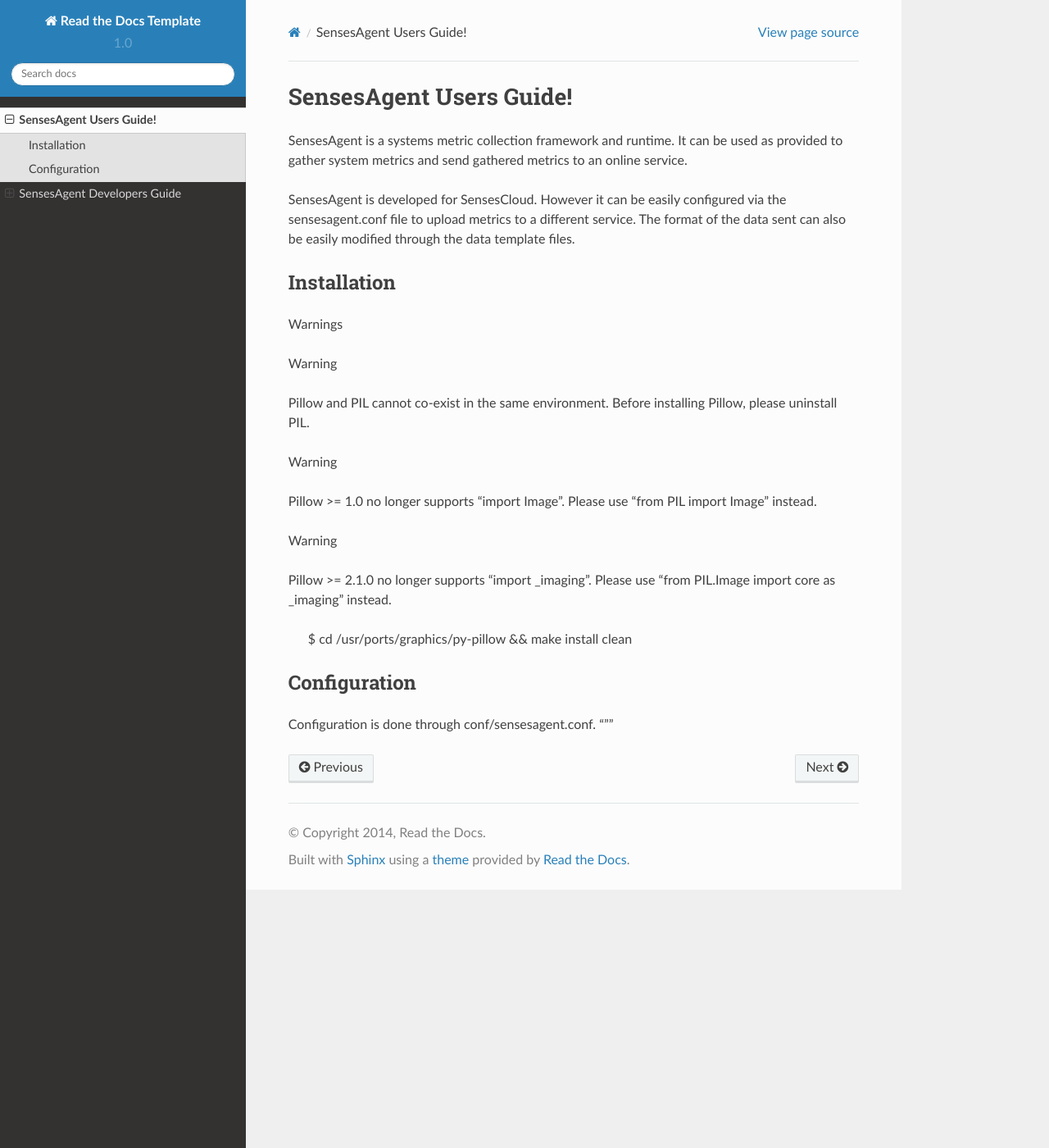
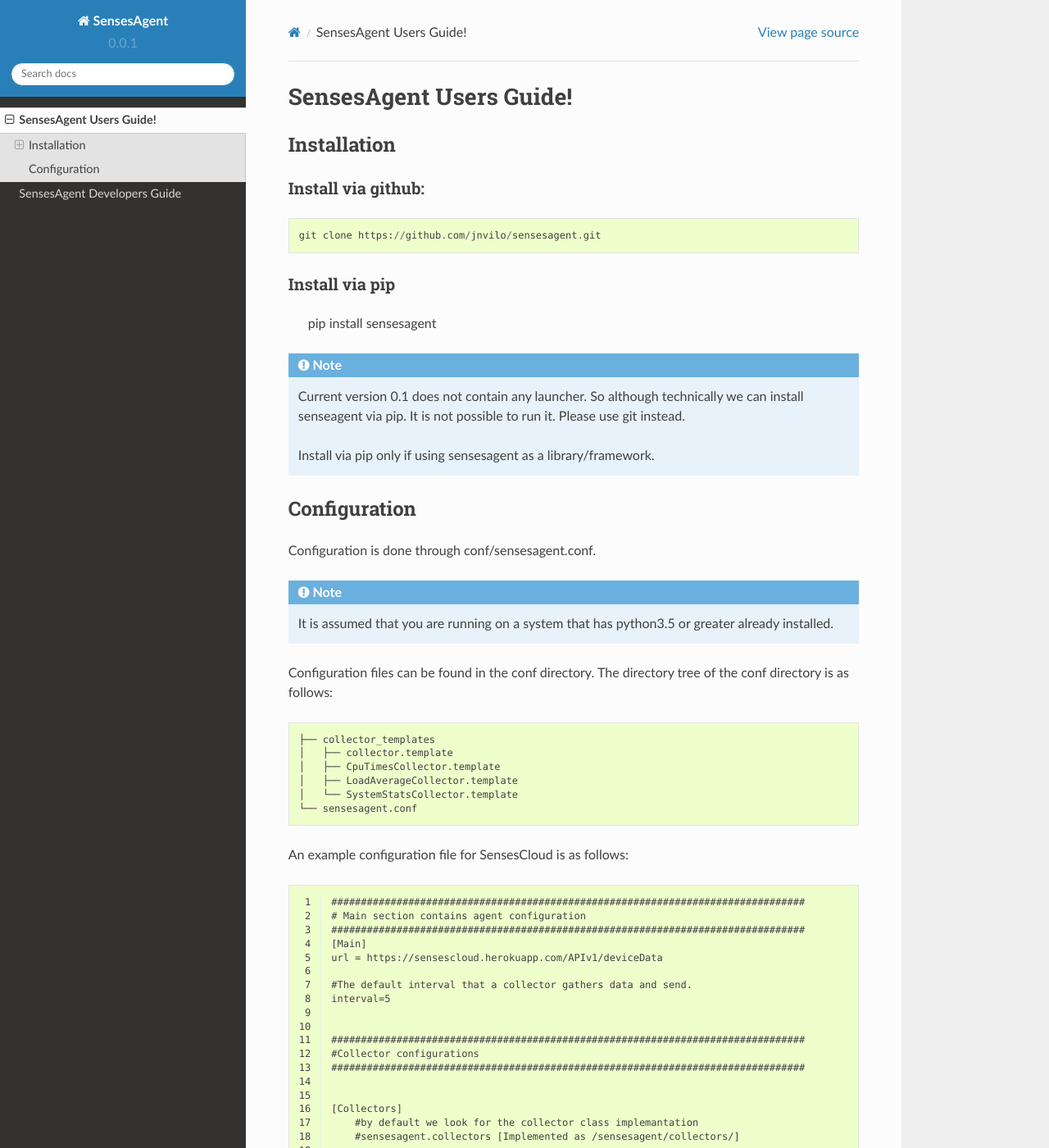
Before and after one commit to jnvilo/sensesagent, a Sphinx documentation site: the page built from docs/users-guide.rst, in a window 1280 px wide and 1400 px high. Shown: the whole window at 82% size. Built offline with Sphinx 7.4.7 and the Read the Docs theme 2.0.0, drawn with Linux system fonts in a browser that asks for light colours; some of the changed text lies outside the part shown.

Commit message:
working on documentation

```diff
--- a/docs/conf.py
+++ b/docs/conf.py
@@ -33,6 +33,19 @@ extensions = ['sphinx.ext.napoleon']
 
 # Add any paths that contain templates here, relative to this directory.
 templates_path = ['_templates']
+# Napoleon settings
+napoleon_google_docstring = True
+napoleon_numpy_docstring = True
+napoleon_include_init_with_doc = False
+napoleon_include_private_with_doc = False
+napoleon_include_special_with_doc = True
+napoleon_use_admonition_for_examples = False
+napoleon_use_admonition_for_notes = False
+napoleon_use_admonition_for_references = False
+napoleon_use_ivar = False
+napoleon_use_param = True
+napoleon_use_rtype = True
+
 
 # The suffix of source filenames.
 source_suffix = '.rst'
@@ -44,17 +57,17 @@ source_suffix = '.rst'
 master_doc = 'index'
 
 # General information about the project.
-project = u'Read the Docs Template'
-copyright = u'2014, Read the Docs'
+project = u'SensesAgent'
+copyright = u'2018, Jason Viloria'
 
 # The version info for the project you're documenting, acts as replacement for
 # |version| and |release|, also used in various other places throughout the
 # built documents.
 #
 # The short X.Y version.
-version = '1.0'
+version = '0.0.1'
 # The full version, including alpha/beta/rc tags.
-release = '1.0'
+release = '0.0.1-poc'
 
 # The language for content autogenerated by Sphinx. Refer to documentation
 # for a list of supported languages.
@@ -118,9 +131,9 @@ html_theme_options = {
     'style_external_links': False,
     'vcs_pageview_mode': '',
     # Toc options
-    'collapse_navigation': False,
+    'collapse_navigation': True,
     'sticky_navigation': True,
-    'navigation_depth': 4,
+    'navigation_depth': 5,
     'includehidden': True,
     'titles_only': False
 }
@@ -131,7 +144,7 @@ html_theme_options = {
 #html_title = None
 
 # A shorter title for the navigation bar.  Default is the same as html_title.
-#html_short_title = None
+html_short_title = "SensesAgent"
 
 # The name of an image file (relative to this directory) to place at the top
 # of the sidebar.
@@ -194,7 +207,7 @@ html_static_path = []
 #html_file_suffix = None
 
 # Output file base name for HTML help builder.
-htmlhelp_basename = 'ReadtheDocsTemplatedoc'
+htmlhelp_basename = 'SensesAgentDoc'
 
 
 # -- Options for LaTeX output ---------------------------------------------
@@ -244,8 +257,8 @@ latex_documents = [
 # One entry per manual page. List of tuples
 # (source start file, name, description, authors, manual section).
 man_pages = [
-    ('index', 'readthedocstemplate', u'Read the Docs Template Documentation',
-     [u'Read the Docs'], 1)
+    ('index', 'sensesagent', u'SensesAgent Documentation',
+     [u'SensesAgent'], 1)
 ]
 
 # If true, show URL addresses after external links.
--- a/docs/installation.rst
+++ b/docs/installation.rst
@@ -3,4 +3,4 @@ Installation
 
 Install the package with pip::
 
-    $ pip install read-the-docs-template
+    $ pip install
--- a/docs/users-guide.rst
+++ b/docs/users-guide.rst
@@ -1,36 +1,95 @@
 SensesAgent Users Guide!
 ***************************************
 
-SensesAgent is a systems metric collection framework and runtime. It can be used
-as provided to gather system metrics and send gathered metrics to an online service.
-
-SensesAgent is developed for SensesCloud. However it can be easily configured via the
-sensesagent.conf file to upload metrics to a different service. The format of the
-data sent can also be easily modified through the data template files.
 
 Installation
 ==============
 
-Warnings
+Install via github:
+--------------------
+
+::
+
+    git clone https://github.com/jnvilo/sensesagent.git
 
 
-Warning
+Install via pip
+-----------------
+    pip install sensesagent
 
-Pillow and PIL cannot co-exist in the same environment. Before installing Pillow, please uninstall PIL.
+.. note::
+    Current version 0.1 does not contain any launcher. So although technically
+    we can install senseagent via pip. It is not possible to run it. Please
+    use git instead.
 
-Warning
+    Install via pip only if using sensesagent as a library/framework.
 
-Pillow >= 1.0 no longer supports "import Image". Please use "from PIL import Image" instead.
-
-Warning
-
-Pillow >= 2.1.0 no longer supports "import _imaging". Please use "from PIL.Image import core as _imaging" instead.
-
-  $ cd /usr/ports/graphics/py-pillow && make install clean
 
 
 Configuration
 ====================
 
 Configuration is done through conf/sensesagent.conf.
-"""
+
+.. note::
+
+    It is assumed that you are running on a system that has python3.5 or greater already installed.
+
+
+Configuration files can be found in the conf directory. The directory tree of the conf directory is as follows::
+
+    ├── collector_templates
+    │   ├── collector.template
+    │   ├── CpuTimesCollector.template
+    │   ├── LoadAverageCollector.template
+    │   └── SystemStatsCollector.template
+    └── sensesagent.conf
+
+An example configuration file for SensesCloud is as follows:
+
+
+.. code-block:: python.
+    :linenos:
+
+    ################################################################################
+    # Main section contains agent configuration
+    ################################################################################
+    [Main]
+    url = https://sensescloud.herokuapp.com/APIv1/deviceData
+
+    #The default interval that a collector gathers data and send.
+    interval=5
+
+
+    ################################################################################
+    #Collector configurations
+    ################################################################################
+
+
+    [Collectors]
+        #by default we look for the collector class implemantation
+        #sensesagent.collectors [Implemented as /sensesagent/collectors/]
+
+        [[SystemCollector1]]
+            class=LoadAverageCollector.LoadAverageCollector
+            name=SystemCollector
+            update=5
+            device_secure_id = "WMyQTsETnC"
+            device_key = "MoBo5eQqRZ"
+            device_name = "Desktop"
+
+
+        [[SystemCollector2]]
+            name="My Testing of CPUTimes Collector"
+            class= CpuTimesCollector.CpuTimesCollector
+            update=5
+            device_name = "DeviceSim.CPUTimes"
+            device_key = "TJfAtY5omq"
+            device_secure_id = "SOmLidnCBO"
+
+
+
+The above config file is a basic configuration that defines:
+
+#. The url where to POST the metric data as defined by the template for the collectors.
+#. A collector implemented by *
```
Also changed, not shown: docs/dev-guide.rst (+102 -0 lines), docs/index.rst (+11 -23 lines), setup.py (+44 -1 lines).
